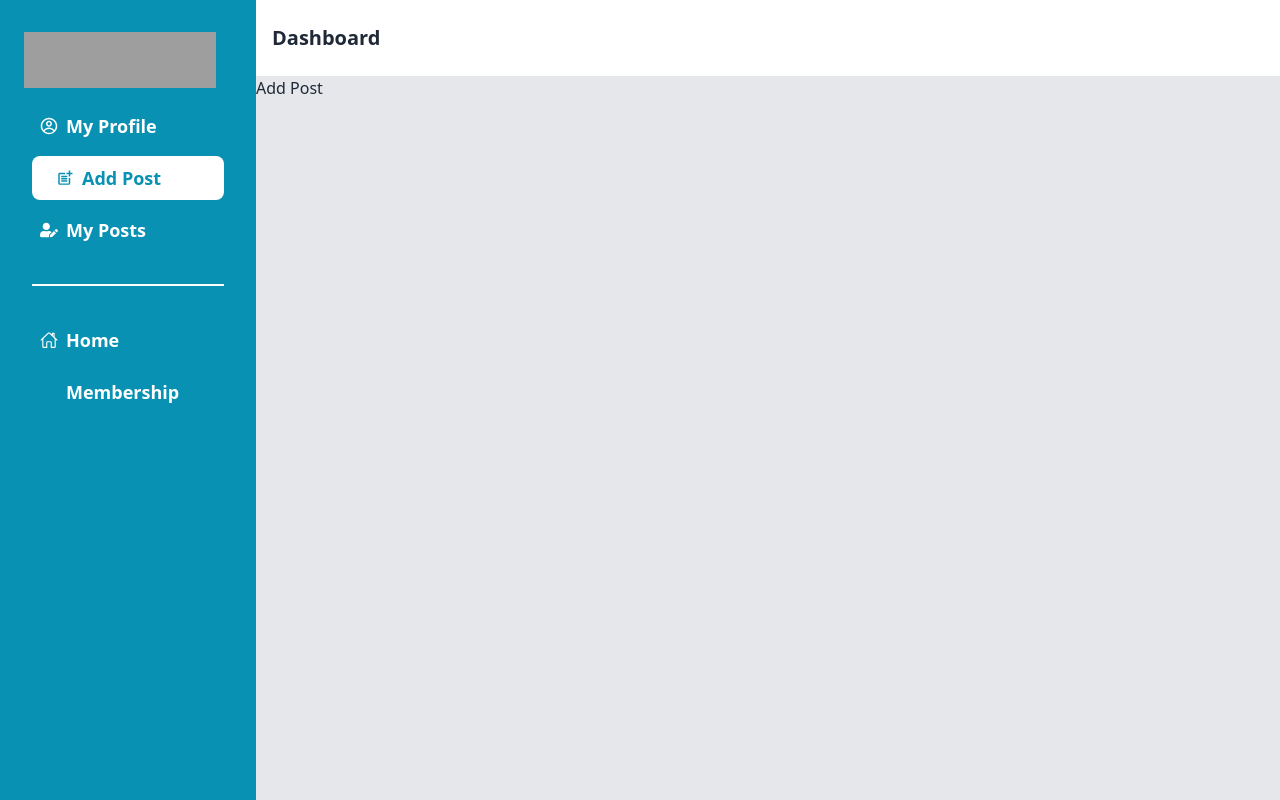
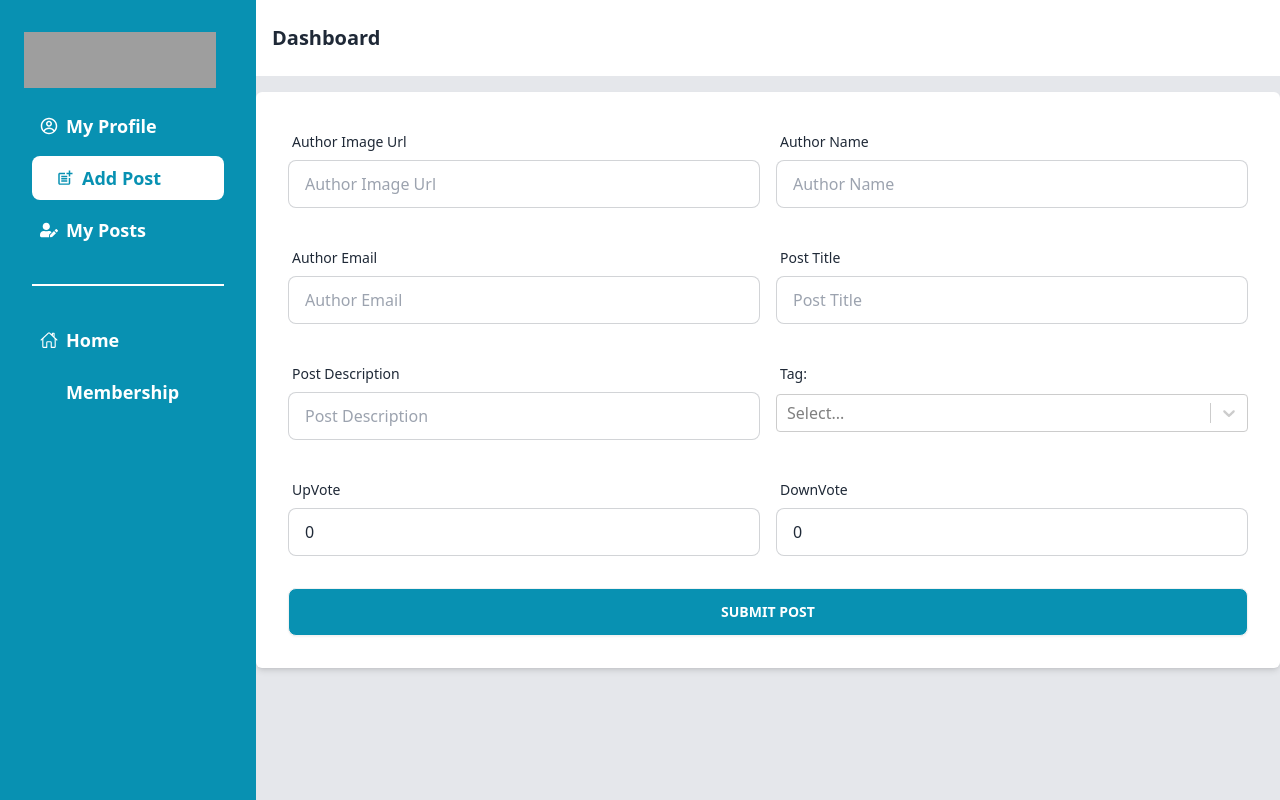
Before and after one commit to azzizulhakim810/opiniox-client, a React (Vite) app: page /dashboard/addpost in a window 1280 px wide. Built offline with nearby package versions, Linux system fonts and the light colour scheme; no server answers; grey boxes are pictures that could not be loaded; some icons are missing.

Commit message:
Design the add post section

```diff
--- a/package.json
+++ b/package.json
@@ -22,6 +22,7 @@
     "react-helmet-async": "^2.0.1",
     "react-icons": "^4.12.0",
     "react-router-dom": "^6.20.0",
+    "react-select": "^5.8.0",
     "react-share": "^5.0.3",
     "sort-by": "^1.2.0",
     "sweetalert2": "^11.10.1"
--- a/src/pages/Dashboard/AddPost/AddPost.jsx
+++ b/src/pages/Dashboard/AddPost/AddPost.jsx
@@ -1,8 +1,246 @@
+import axios from "axios";
+import { useContext, useEffect, useState } from "react";
+import { useNavigate } from "react-router-dom";
+import Select from "react-select";
+import useAxiosSecure from "../../../hooks/useAxiosSecure";
+import { AuthContext } from "../../../providers/AuthProvider";
 
 const AddPost = () => {
+  const {user} = useContext(AuthContext);
+  const userEmail = user?.email;
+
+  const navigate = useNavigate();
+  const [postCount, setPostCount] = useState([]);
+  const [selectedTag, setSelectedTag] = useState(null);
+  const axiosSecure = useAxiosSecure();
+  useEffect(() => {
+    const fetchPostCount = async () => {
+    const res = await axiosSecure.get(`/totalPost?email=${userEmail}`)
+    // console.log(res.data);
+    setPostCount(res.data);
+    };
+
+    fetchPostCount();
+  }, [userEmail, axiosSecure]);
+
+  // console.log(postCount);
+  const handleBecomeMember = () => {
+    navigate("/membership");
+  };
+
+  const handleAddPost = (e) => {
+    e.preventDefault();
+    const currentDate = new Date();
+    const timestamp = currentDate.toISOString();
+
+    const form = e.target;
+    const author = form.name.value;
+    const authorEmail = form.authorEmail.value;
+    const title = form.title.value;
+    const description = form.description.value;
+    const upVote = parseInt(form.upVote.value);
+    const downVote = parseInt(form.downVote.value);
+    const authorImage = form.authorImage.value;
+    const tags = selectedTag.value;
+    const time =  timestamp;
+
+
+    const newPost = {
+      author,
+      authorEmail,
+      title,
+      description,
+      upVote,
+      downVote,
+      authorImage,
+      tags,
+      time
+
+    };
+
+    console.log(newPost);
+  };
+
+  const tagsOptions = [
+    { value: "coding", label: "coding" },
+    { value: "travel", label: "travel" },
+    { value: "community", label: "community" },
+    { value: "technology", label: "technology" },
+    { value: "books", label: "books" },
+    { value: "food", label: "food" },
+  ];
+
+  const handleChange = (tag) => {
+    setSelectedTag(tag);
+  };
+
   return (
-    <div>
-      <h1>Add Post</h1>
+    <div className="container mx-auto mt-4">
+      <div className="bg-white p-8 shadow-md rounded-md">
+        {postCount.length <= 5 ? (
+
+            <form onSubmit={handleAddPost}>
+              {/* Title & Description row */}
+
+              {/* Image &  Name */}
+              <div className="md:flex mb-8">
+                <div className="form-control md:w-1/2 ">
+                  <label className="label">
+                    <span className="label-text">Author Image Url</span>
+                  </label>
+
+                  <label className="input-group">
+                    <input
+                      type="url"
+                      name="authorImage"
+                      placeholder="Author Image Url"
+                      className="input input-bordered w-full"
+                      required
+                    />
+                  </label>
+                </div>
+
+                <div className="form-control md:w-1/2 md:ml-4">
+                  <label className="label">
+                    <span className="label-text">Author Name</span>
+                  </label>
+
+                  <label className="input-group">
+                    <input
+                      type="text"
+                      name="name"
+                      placeholder="Author Name"
+                      className="input input-bordered w-full"
+                      required
+                    />
+                  </label>
+                </div>
+              </div>
+
+              {/* Author Email &  Post Title */}
+              <div className="md:flex mb-8">
+                <div className="form-control md:w-1/2 ">
+                  <label className="label">
+                    <span className="label-text">Author Email</span>
+                  </label>
+
+                  <label className="input-group">
+                    <input
+                      type="email"
+                      name="authorEmail"
+                      placeholder="Author Email"
+                      className="input input-bordered w-full"
+                      required
+                    />
+                  </label>
+                </div>
+
+                <div className="form-control md:w-1/2 md:ml-4">
+                  <label className="label">
+                    <span className="label-text">Post Title</span>
+                  </label>
+
+                  <label className="input-group">
+                    <input
+                      type="text"
+                      name="title"
+                      placeholder="Post Title"
+                      className="input input-bordered w-full"
+                      required
+                    />
+                  </label>
+                </div>
+              </div>
+
+              {/* Post Description &  Tag */}
+              <div className="md:flex mb-8">
+                <div className="form-control md:w-1/2 ">
+                  <label className="label">
+                    <span className="label-text">Post Description</span>
+                  </label>
+
+                  <label className="input-group">
+                    <input
+                      type="text"
+                      name="description"
+                      placeholder="Post Description"
+                      className="input input-bordered w-full"
+                      required
+                    />
+                  </label>
+                </div>
+
+                <div className="form-control md:w-1/2 md:ml-4">
+                  <label className="block">
+                  <label className="label">
+                    <span className="label-text">Tag:</span>
+                  </label>
+                    <Select className="py-[2px] rounded-lg" value={selectedTag} onChange={handleChange} options={tagsOptions} />
+                  </label>
+                </div>
+              </div>
+
+              {/* UpVote & DownVote row */}
+              <div className="md:flex mb-8">
+                <div className="form-control md:w-1/2">
+                  <label className="label">
+                    <span className="label-text">UpVote</span>
+                  </label>
+
+                  <label className="input-group">
+                    <input
+                      type="tel"
+                      name="upVote"
+                      placeholder="UpVote"
+                      className="input input-bordered w-full"
+                      defaultValue={0}
+                      required
+                    />
+                  </label>
+                </div>
+
+                <div className="form-control md:w-1/2 md:ml-4">
+                  <label className="label">
+                    <span className="label-text">DownVote</span>
+                  </label>
+
+                  <label className="input-group">
+                    <input
+                      type="tel"
+                      name="downVote"
+                      placeholder="DownVote"
+                      className="input input-bordered w-full"
+                      defaultValue={0}
+                      required
+                    />
+                  </label>
+                </div>
+
+              </div>
+
+
+
+              <input
+                type="submit"
+                value="Submit Post"
+                className="btn btn-block uppercase bg-cyan-600 hover:bg-cyan-800 text-white"
+              />
+            </form>
+
+        ) : (
+          <div>
+            <p className="mb-4">
+              You have reached the maximum number of posts allowed.
+            </p>
+            <button
+              className="bg-green-500 text-white py-2 px-4 rounded-md"
+              onClick={handleBecomeMember}
+            >
+              Become a Member
+            </button>
+          </div>
+        )}
+      </div>
     </div>
   );
 };
--- a/src/pages/Register/Register.jsx
+++ b/src/pages/Register/Register.jsx
@@ -1,8 +1,8 @@
 import { useContext } from "react";
 import { Link, useNavigate } from "react-router-dom";
-
 import { AuthContext } from "../../providers/AuthProvider";
 import Swal from "sweetalert2";
+import useAxiosSecure from "../../hooks/useAxiosSecure";
 
 
 const Register = () => {
@@ -10,6 +10,7 @@ const Register = () => {
   // const [errorMessage, setErrorMessage] = useState('');
   // const location = useLocation();
   const navigate = useNavigate();
+  const axiosSecure = useAxiosSecure();
 
   const handleSignUp = (e) => {
     e.preventDefault();
@@ -18,7 +19,15 @@ const Register = () => {
     const email = form.email.value;
     const photoURL = form.photoUrl.value;
     const password = form.password.value;
-    const user = {name, email, photoURL, password};
+    const user = {
+      name,
+      email,
+      photoURL,
+      badge : 'Bronze',
+      postCount: 0,
+      role: 'user'
+
+    };
     console.log(user);
 
     // Password Validation
@@ -54,7 +63,6 @@ const Register = () => {
      form.reset();
 
 
-
     // Create User
     createUser(email, password)
     .then(res => {
@@ -77,8 +85,8 @@ const Register = () => {
         console.log(data)
       }) */
 
-
-
+      axiosSecure.post('/addUser', user)
+      .then(res => console.log(res.data))
       // Update Profile
       manageProfile(name, photoURL)
       .then()
--- a/src/routes/router.jsx
+++ b/src/routes/router.jsx
@@ -90,7 +90,8 @@ export const router = createBrowserRouter([
     children: [
       {
         path: '/dashboard/myprofile',
-        element:<MyProfile></MyProfile>
+        element:<MyProfile></MyProfile>,
+        // loader: () => fetch('http://localhost:5000/user')
       },
       {
         path: '/dashboard/myposts',
```
Also changed, not shown: src/pages/Dashboard/MyProfile/MyProfile.jsx (+70 -32 lines), 1 other file (tests, documents, lock files or other folders).
